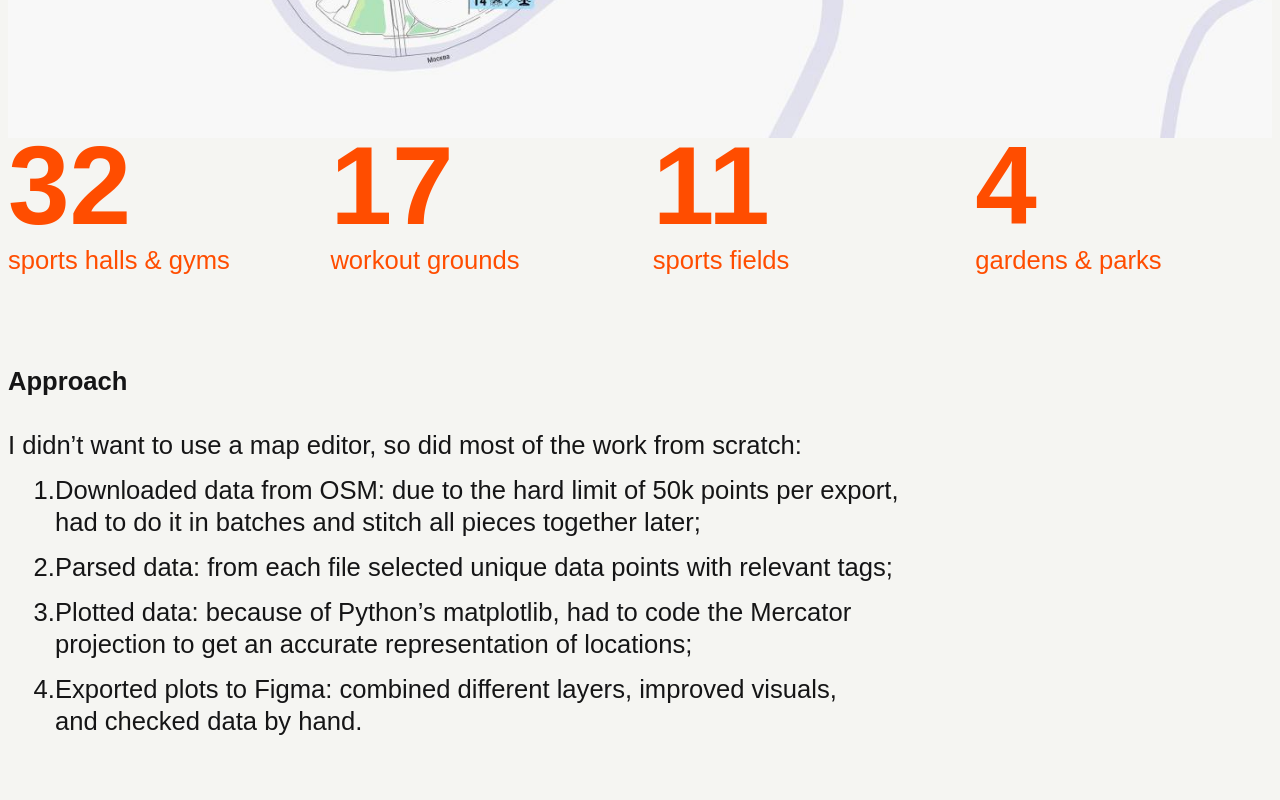
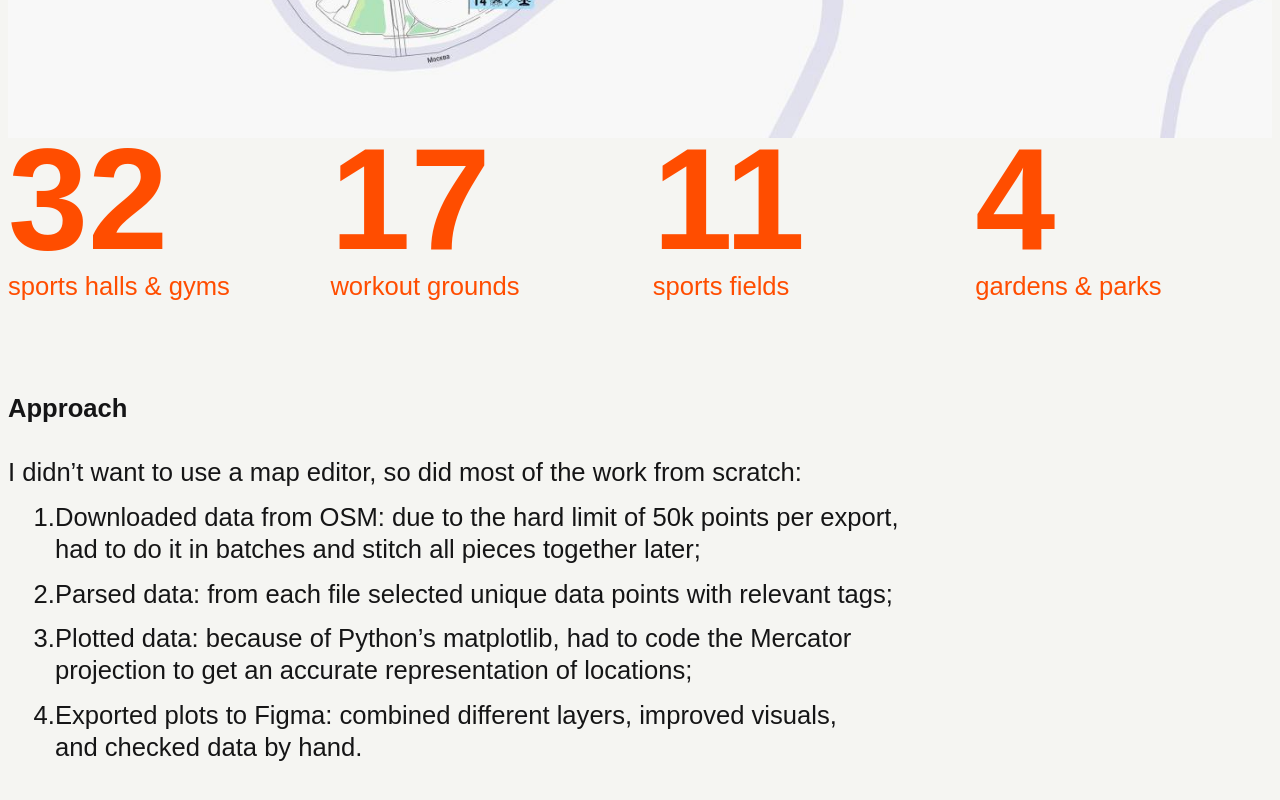
Before and after one commit to otaniyoz/web, a SvelteKit app: page /projects/vis-presnya in a window 1280 px wide. Shown: the part 1682-2482 px from the top of the page. Built offline with nearby package versions, Linux system fonts and the light colour scheme.

Commit message:
updated factoid component

```diff
--- a/src/lib/components/Factoid.svelte
+++ b/src/lib/components/Factoid.svelte
@@ -23,7 +23,7 @@
   .factoid-number {
     line-height: var(--line-height-small);
     font-weight: var(--font-weight-heavy);
-    font-size: var(--font-size-large);
+    font-size: var(--font-size-xlarge);
   }
 
   p {
--- a/src/styles/variables.css
+++ b/src/styles/variables.css
@@ -17,6 +17,7 @@
   --font-weight-heavy: 700;
   --font-weight-regular: 400;
 
+  --font-size-xlarge: clamp(2.5rem, 10vw + 1rem, 9rem);
   --font-size-large: clamp(2rem, 7.4vw + 1rem, 9rem);
   --font-size-medium: clamp(1rem, 3vw + 1rem, 8rem);
   --font-size-regular: clamp(0.85rem, 2vmax, 2rem);
```
